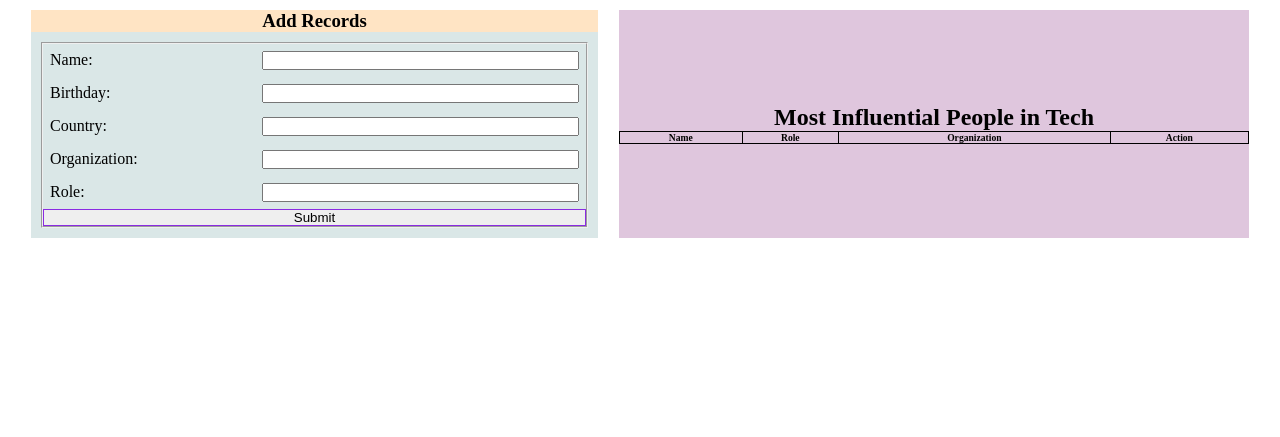
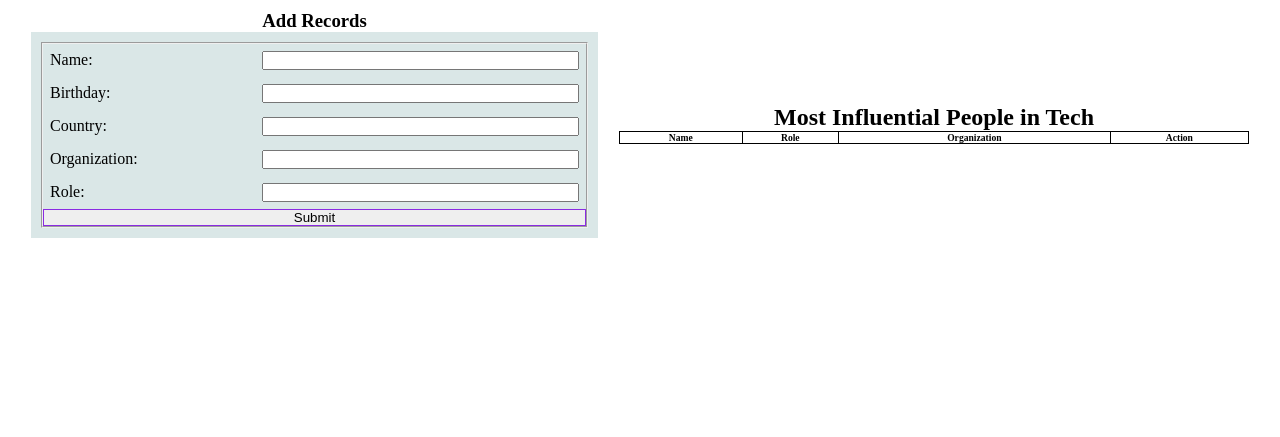
Before and after one commit to RubelBiswasCS/Django-PostgreSQL-CRUD, a Django app: page / in a window 1280 px wide. Shown: the part 60-497 px from the top of the page. Run offline with Django 3.2, Linux system fonts and the light colour scheme; data that the repository does not hold is empty.

Commit message:
modified style.css

```diff
--- a/myapp/static/myapp/css/style.css
+++ b/myapp/static/myapp/css/style.css
@@ -46,7 +46,7 @@ footer{
     justify-content: center;
     align-items: center;
     width: 50%;
-    background-color: rgb(223, 198, 221);
+    /* background-color: rgb(223, 198, 221); */
 }
 .form-section{
     display: flex;
@@ -54,7 +54,7 @@ footer{
     justify-content: flex-start;
     align-items: center;
     width: 45%;
-    background-color: bisque;
+    /* background-color: bisque; */
 }
 form{
     display: flex;
```
